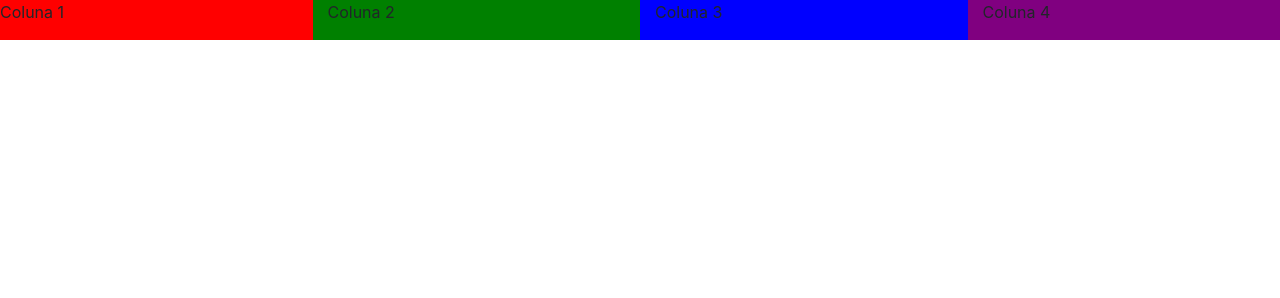
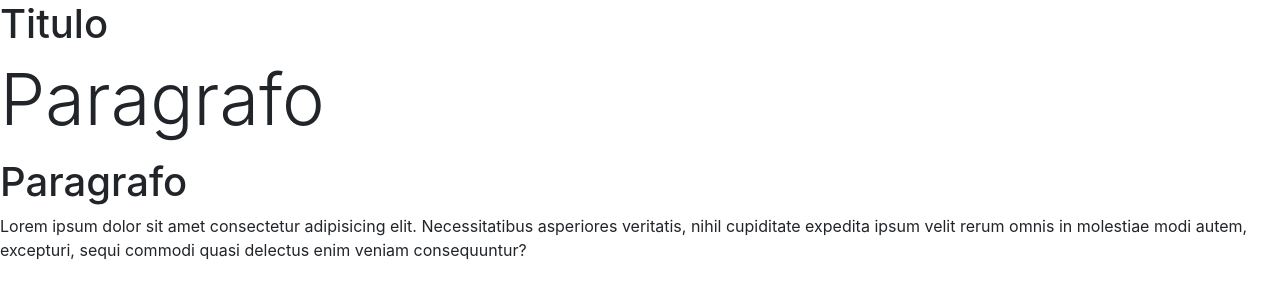
Before and after one commit to Andremandola/Estudos, a plain HTML site: page ex01/index.html in a window 1280 px wide. Drawn offline with Linux system fonts and the light colour scheme.

Commit message:
titulos e outros

```diff
--- a/ex01/index.html
+++ b/ex01/index.html
@@ -1,29 +1,21 @@
 <!DOCTYPE html>
-<html lang="Pt-br">
+<html lang="pt-br">
 <head>
     <meta charset="UTF-8">
     <meta http-equiv="X-UA-Compatible" content="IE=edge">
     <meta name="viewport" content="width=device-width, initial-scale=1.0">
-    <title>Aula de Bootstrap</title>
+    <title>Aula de bootstrap</title>
     <link rel="stylesheet" href="css/bootstrap.min.css">
     <link rel="stylesheet" href="js/bootstrap.bundle.min.js">
 </head>
 <body>
     <main>
-        <div class="row">
-            <div class="col" style="background-color: red;">
-                <p>Coluna 1</p>
-            </div>
-            <div class="col" style="background-color: green;">
-            <p>Coluna 2</p>
-            </div>
-            <div class="col" style="background-color: blue;">
-            <p>Coluna 3</p>
-            </div>
-            <div class="col" style="background-color: purple;">
-                <p>Coluna 4</p>
-            </div>
-        </div>
+        <h1>Titulo</h1>
+        <p class="display-3">Paragrafo</p>
+        <p class="h1">Paragrafo</p>
+        <p class="fs-5">
+        Lorem ipsum dolor sit amet consectetur adipisicing elit. Necessitatibus asperiores veritatis, nihil cupiditate expedita ipsum velit rerum omnis in molestiae modi autem, excepturi, sequi commodi quasi delectus enim veniam consequuntur?
+        </p>
     </main>
 </body>
 </html>
```
Also changed, not shown: ex01/grid_system.html (added, +29 -0 lines).
